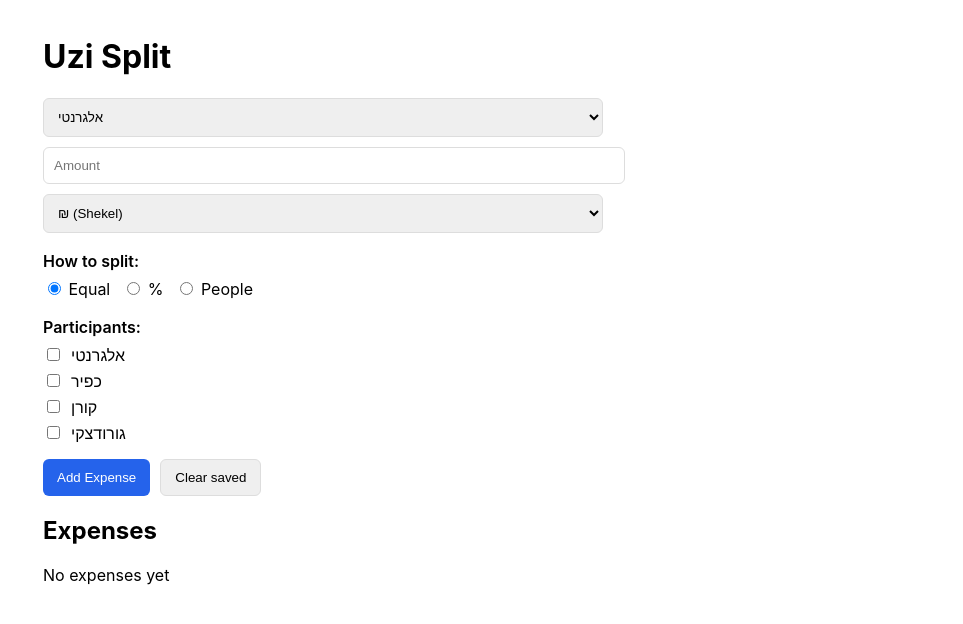
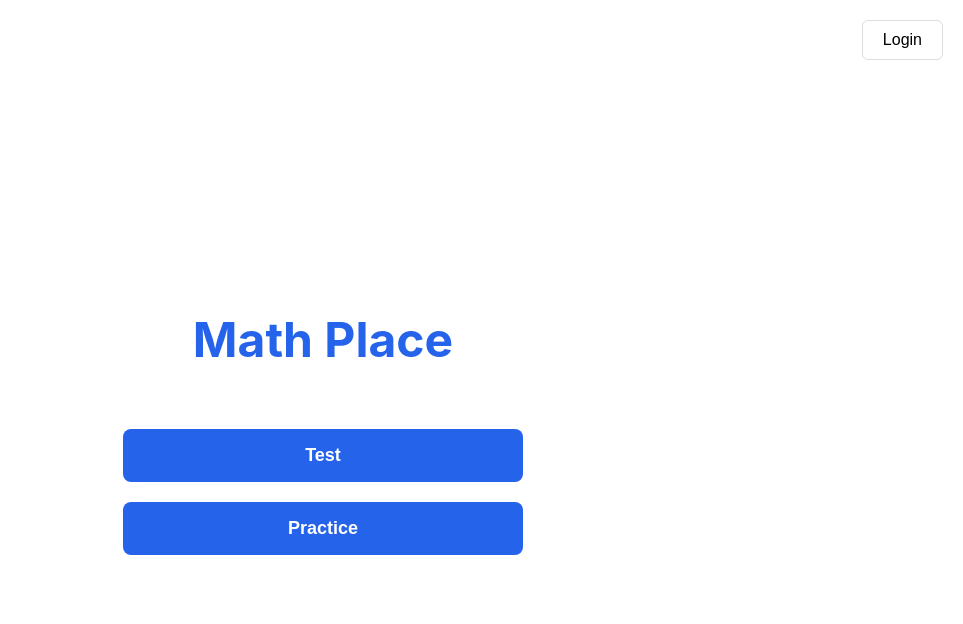
Before and after one commit to sigalalg1/uzi-split, a React (Create React App) app: page / in a window 1280 px wide. Shown: the top 624 px of the page, without its empty margins (317-1280 px from the left). Built offline with nearby package versions, Linux system fonts and the light colour scheme.

Commit message:
Simplify landing page with Login, Test, and Practice buttons

```diff
--- a/src/App.tsx
+++ b/src/App.tsx
@@ -1,259 +1,98 @@
-import React, { useEffect, useState } from "react";
+import React from "react";
 
-// ==== Types ====
-type Currency = "₪" | "$" | "€";
-type SplitMode = "equal" | "percent" | "people";
-
-type Participant = {
-  name: string;
-  selected: boolean;
-  percentage: string; // for splitMode = "percent"
-  people: string; // for splitMode = "people"
-};
-
-type SavedShare = {
-  name: string;
-  shareAmount: number;
-  percentage?: number;
-  people?: number;
-};
-
-type Expense = {
-  id: number;
-  payer: string;
-  amount: number;
-  currency: Currency;
-  splitMode: SplitMode;
-  shares: SavedShare[];
-  createdAt: string;
-};
-
-// ==== Constants ====
-const STORAGE_KEY = "uzisplit:expenses";
-const FAMILIES = ["אלגרנטי", "כפיר", "קורן", "גורודצקי"];
-
-// ==== Helpers ====
-const round2 = (n: number) => Math.round(n * 100) / 100;
-
-// ==== Component ====
 export default function App() {
-  const [payer, setPayer] = useState<string>(FAMILIES[0]);
-  const [amount, setAmount] = useState<string>("");
-  const [currency, setCurrency] = useState<Currency>("₪");
-  const [splitMode, setSplitMode] = useState<SplitMode>("equal");
-  const [participants, setParticipants] = useState<Participant[]>(
-    FAMILIES.map((name) => ({ name, selected: false, percentage: "", people: "" }))
-  );
-
-  const [expenses, setExpenses] = useState<Expense[]>([]);
-
-  // Load from localStorage
-  useEffect(() => {
-    const saved = localStorage.getItem(STORAGE_KEY);
-    if (saved) {
-      try {
-        const parsed = JSON.parse(saved) as Expense[];
-        if (Array.isArray(parsed)) setExpenses(parsed);
-      } catch {}
-    }
-  }, []);
-
-  // Save to localStorage
-  useEffect(() => {
-    localStorage.setItem(STORAGE_KEY, JSON.stringify(expenses));
-  }, [expenses]);
-
-  const handleParticipantToggle = (index: number) => {
-    setParticipants((prev) => {
-      const next = [...prev];
-      next[index] = { ...next[index], selected: !next[index].selected };
-      return next;
-    });
+  const handleLogin = () => {
+    console.log("Login clicked");
+    // TODO: Implement login functionality
   };
 
-  const handleParticipantPercent = (index: number, value: string) => {
-    if (value === "" || /^[0-9]*\.?[0-9]*$/.test(value)) {
-      setParticipants((prev) => {
-        const next = [...prev];
-        next[index] = { ...next[index], percentage: value };
-        return next;
-      });
-    }
+  const handleTest = () => {
+    console.log("Test clicked");
+    // TODO: Implement test functionality
   };
 
-  const handleParticipantPeople = (index: number, value: string) => {
-    if (value === "" || /^[0-9]*$/.test(value)) {
-      setParticipants((prev) => {
-        const next = [...prev];
-        next[index] = { ...next[index], people: value };
-        return next;
-      });
-    }
+  const handlePractice = () => {
+    console.log("Practice clicked");
+    // TODO: Implement practice functionality
   };
 
-  const resetForm = () => {
-    setPayer(FAMILIES[0]);
-    setAmount("");
-    setCurrency("₪");
-    setSplitMode("equal");
-    setParticipants(FAMILIES.map((name) => ({ name, selected: false, percentage: "", people: "" })));
+  // Styles
+  const container: React.CSSProperties = {
+    minHeight: "100vh",
+    display: "flex",
+    flexDirection: "column",
+    alignItems: "center",
+    justifyContent: "center",
+    padding: 16,
+    position: "relative",
   };
 
-  const computeShares = (amt: number, mode: SplitMode, selected: Participant[]): SavedShare[] | null => {
-    if (mode === "equal") {
-      const base = round2(amt / selected.length);
-      const shares = selected.map((p) => ({ name: p.name, shareAmount: base }));
-      const drift = round2(amt - shares.reduce((s, x) => s + x.shareAmount, 0));
-      if (shares.length) shares[shares.length - 1].shareAmount = round2(shares[shares.length - 1].shareAmount + drift);
-      return shares;
-    }
-    if (mode === "percent") {
-      const nums = selected.map((p) => Number(p.percentage));
-      if (Math.abs(nums.reduce((s, n) => s + n, 0) - 100) > 0.01) return null;
-      const shares = selected.map((p) => {
-        const pct = Number(p.percentage) || 0;
-        return { name: p.name, percentage: pct, shareAmount: round2((pct / 100) * amt) };
-      });
-      const drift = round2(amt - shares.reduce((s, x) => s + x.shareAmount, 0));
-      if (shares.length) shares[shares.length - 1].shareAmount = round2(shares[shares.length - 1].shareAmount + drift);
-      return shares;
-    }
-    if (mode === "people") {
-      const counts = selected.map((p) => Number(p.people));
-      const totalPeople = counts.reduce((s, n) => s + n, 0);
-      if (totalPeople <= 0) return null;
-      const shares = selected.map((p) => {
-        const c = Number(p.people);
-        return { name: p.name, people: c, shareAmount: round2((c / totalPeople) * amt) };
-      });
-      const drift = round2(amt - shares.reduce((s, x) => s + x.shareAmount, 0));
-      if (shares.length) shares[shares.length - 1].shareAmount = round2(shares[shares.length - 1].shareAmount + drift);
-      return shares;
-    }
-    return null;
+  const loginButton: React.CSSProperties = {
+    position: "absolute",
+    top: 20,
+    right: 20,
+    padding: "10px 20px",
+    borderRadius: 6,
+    border: "1px solid #ddd",
+    background: "#fff",
+    cursor: "pointer",
+    fontSize: 16,
+    fontWeight: 500,
   };
 
-  const handleSubmit = () => {
-    const selected = participants.filter((p) => p.selected);
-    if (!amount || Number(amount) <= 0) return alert("Enter valid amount");
-    if (!selected.length) return alert("Select at least one family");
-
-    const shares = computeShares(Number(amount), splitMode, selected);
-    if (!shares) return alert("Invalid split data");
-
-    const newExpense: Expense = {
-      id: Date.now(),
-      payer,
-      amount: Number(amount),
-      currency,
-      splitMode,
-      shares,
-      createdAt: new Date().toISOString(),
-    };
-
-    setExpenses((prev) => [newExpense, ...prev]);
-    resetForm();
+  const title: React.CSSProperties = {
+    fontSize: 48,
+    fontWeight: 700,
+    marginBottom: 60,
+    color: "#2563eb",
   };
 
-  const handleClearAll = () => {
-    if (window.confirm("Clear all saved expenses?")) {
-      setExpenses([]);
-      localStorage.removeItem(STORAGE_KEY);
-    }
+  const buttonContainer: React.CSSProperties = {
+    display: "flex",
+    flexDirection: "column",
+    gap: 20,
+    width: "100%",
+    maxWidth: 400,
   };
 
-  // ---- styles
-  const wrap: React.CSSProperties = { maxWidth: 560, margin: "0 auto" };
-  const inputStyle: React.CSSProperties = { width: "100%", padding: "10px", border: "1px solid #ddd", borderRadius: 6 };
-  const sectionTitle: React.CSSProperties = { fontWeight: 600, margin: "8px 0" };
-  const button: React.CSSProperties = { padding: "10px 14px", borderRadius: 6, border: "1px solid #ddd", cursor: "pointer" };
-  const primary: React.CSSProperties = { ...button, color: "#fff", background: "#2563eb", border: "none" };
-  const radioRow: React.CSSProperties = { display: "flex", gap: 12, alignItems: "center", flexWrap: "wrap" };
+  const primaryButton: React.CSSProperties = {
+    padding: "16px 32px",
+    borderRadius: 8,
+    border: "none",
+    background: "#2563eb",
+    color: "#fff",
+    cursor: "pointer",
+    fontSize: 18,
+    fontWeight: 600,
+    transition: "background 0.2s",
+  };
 
   return (
-    <div style={{ padding: 16 }}>
-      <div style={wrap}>
-        <h1>Uzi Split</h1>
+    <div style={container}>
+      <button style={loginButton} onClick={handleLogin}>
+        Login
+      </button>
 
-        {/* --- Form --- */}
-        <div style={{ display: "grid", gap: 10 }}>
-          <select value={payer} onChange={(e) => setPayer(e.target.value)} style={inputStyle}>
-            {FAMILIES.map((name) => (
-              <option key={name} value={name}>
-                {name}
-              </option>
-            ))}
-          </select>
+      <h1 style={title}>Math Place</h1>
 
-          <input type="number" placeholder="Amount" value={amount} onChange={(e) => setAmount(e.target.value)} style={inputStyle} />
+      <div style={buttonContainer}>
+        <button
+          style={primaryButton}
+          onClick={handleTest}
+          onMouseEnter={(e) => (e.currentTarget.style.background = "#1d4ed8")}
+          onMouseLeave={(e) => (e.currentTarget.style.background = "#2563eb")}
+        >
+          Test
+        </button>
 
-          <select value={currency} onChange={(e) => setCurrency(e.target.value as Currency)} style={inputStyle}>
-            <option value="₪">₪ (Shekel)</option>
-            <option value="$">$ (Dollar)</option>
-            <option value="€">€ (Euro)</option>
-          </select>
-
-          <div>
-            <div style={sectionTitle}>How to split:</div>
-            <div style={radioRow}>
-              <label>
-                <input type="radio" value="equal" checked={splitMode === "equal"} onChange={() => setSplitMode("equal")} /> Equal
-              </label>
-              <label>
-                <input type="radio" value="percent" checked={splitMode === "percent"} onChange={() => setSplitMode("percent")} /> %
-              </label>
-              <label>
-                <input type="radio" value="people" checked={splitMode === "people"} onChange={() => setSplitMode("people")} /> People
-              </label>
-            </div>
-          </div>
-
-          <div>
-            <div style={sectionTitle}>Participants:</div>
-            {participants.map((p, i) => (
-              <div key={p.name} style={{ display: "flex", gap: 8, alignItems: "center", marginBottom: 6 }}>
-                <input type="checkbox" checked={p.selected} onChange={() => handleParticipantToggle(i)} />
-                <span style={{ flex: 1 }}>{p.name}</span>
-                {p.selected && splitMode === "percent" && (
-                  <input type="number" placeholder="%" value={p.percentage} onChange={(e) => handleParticipantPercent(i, e.target.value)} style={{ ...inputStyle, width: 80 }} />
-                )}
-                {p.selected && splitMode === "people" && (
-                  <input type="number" placeholder="people" value={p.people} onChange={(e) => handleParticipantPeople(i, e.target.value)} style={{ ...inputStyle, width: 100 }} />
-                )}
-              </div>
-            ))}
-          </div>
-
-          <div style={{ display: "flex", gap: 10 }}>
-            <button onClick={handleSubmit} style={primary}>Add Expense</button>
-            <button onClick={handleClearAll} style={button}>Clear saved</button>
-          </div>
-        </div>
-
-        {/* --- List --- */}
-        <div style={{ marginTop: 18 }}>
-          <h2>Expenses</h2>
-          {expenses.length === 0 ? (
-            <p>No expenses yet</p>
-          ) : (
-            expenses.map((exp) => (
-              <div key={exp.id} style={{ border: "1px solid #eee", borderRadius: 8, padding: 12, marginBottom: 10 }}>
-                <p>
-                  <strong>{exp.payer}</strong> paid {exp.amount} {exp.currency} —{" "}
-                  {new Date(exp.createdAt).toLocaleString()}
-                </p>
-                <p>Split mode: {exp.splitMode}</p>
-                {exp.shares.map((s, idx) => (
-                  <div key={idx}>
-                    {s.name}: {s.shareAmount} {exp.currency}
-                    {exp.percentage ? ` (${s.percentage}%)` : ""}
-                    {exp.people ? ` (${s.people} people)` : ""}
-                  </div>
-                ))}
-              </div>
-            ))
-          )}
-        </div>
+        <button
+          style={primaryButton}
+          onClick={handlePractice}
+          onMouseEnter={(e) => (e.currentTarget.style.background = "#1d4ed8")}
+          onMouseLeave={(e) => (e.currentTarget.style.background = "#2563eb")}
+        >
+          Practice
+        </button>
       </div>
     </div>
   );
```
